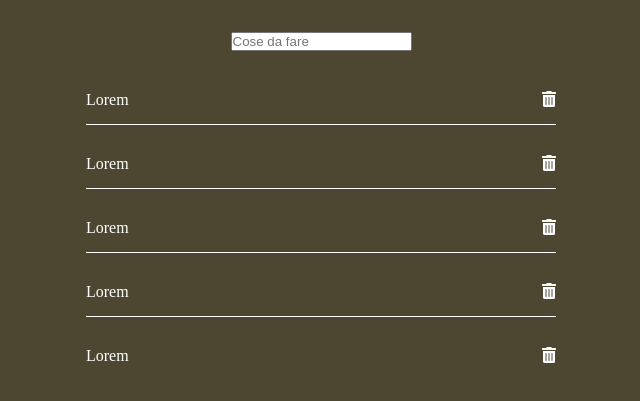
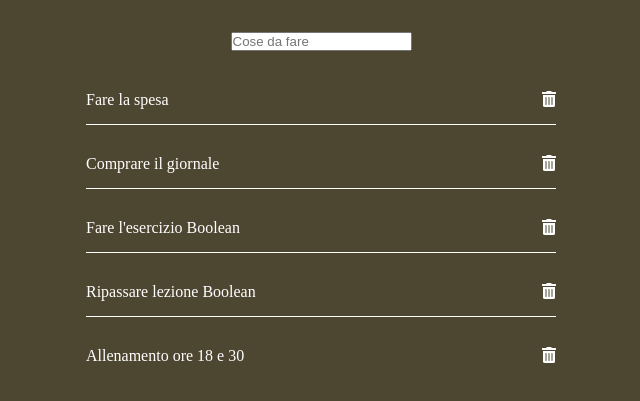
Before and after one commit to Pievisco89/js-todo-clone, a plain HTML site: page index.html in a window 1280 px wide. Shown: the part 75-476 px from the top of the page, without its empty margins (319-959 px from the left). Drawn offline with nearby package versions, Linux system fonts and the light colour scheme.

Commit message:
non riesco a trovare errore js

```diff
--- a/assets/css/style.css
+++ b/assets/css/style.css
@@ -36,3 +36,7 @@ body{
 .container ul li:last-child{
   border: none;
 }
+
+.template{
+  display: none;
+}
--- a/assets/js/script.js
+++ b/assets/js/script.js
@@ -1 +1,40 @@
-console.log("ciaociaociao")
+$(function(){
+
+  var arrThings = [
+    "Fare la spesa",
+    "Comprare il giornale",
+    "Fare l'esercizio Boolean",
+    "Ripassare lezione Boolean",
+    "Allenamento ore 18 e 30",
+  ];
+
+  for(var i = 0; i < arrThings.length; i++){
+    var strThings = arrThings[i];
+    console.log(strThings);
+
+    /* uso clone per clonare il template e poi con append aggiungo alla classe text l'elemento dell'array */
+    var item = $('.template li').clone();
+    $(item).find('.text').append(strThings);
+    $('.container ul').append(item);
+
+  }
+
+  /* click su cestino per eliminare elemento della lista */
+  $(document).on('click', '.fas', function(){
+    $(this).parent().remove();
+  });
+
+  /* intercetto l'input e lo aggiungo nell'elenco e ripulisco l'input */
+  $('. container input').keyup(function(event){
+
+    if(event.which === 13){
+
+      var item = $('.template li').clone();
+      $(item).find('.text').append($(this).val());
+      $('.container ul').append(item);
+
+    }
+
+  });
+
+});
--- a/index.html
+++ b/index.html
@@ -11,33 +11,22 @@
 <body>
 
   <div class="container">
+
     <h1>Promemoria</h1>
+
     <input type="text" placeholder="Cose da fare">
 
     <ul>
-      <li>
-        <span>Lorem</span>
-        <i class="fas fa-trash-alt"></i>
-      </li>
-      <li>
-        <span>Lorem</span>
-        <i class="fas fa-trash-alt"></i>
-      </li>
-      <li>
-        <span>Lorem</span>
-        <i class="fas fa-trash-alt"></i>
-      </li>
-      <li>
-        <span>Lorem</span>
-        <i class="fas fa-trash-alt"></i>
-      </li>
-      <li>
-        <span>Lorem</span>
-        <i class="fas fa-trash-alt"></i>
-      </li>
+
     </ul>
 
+  </div>
 
+  <div class="template">
+    <li>
+      <span class="text"></span>
+      <i class="fas fa-trash-alt"></i>
+    </li>
   </div>
 
   <script src="https://code.jquery.com/jquery-3.6.0.min.js" integrity="sha256-/xUj+3OJU5yExlq6GSYGSHk7tPXikynS7ogEvDej/m4=" crossorigin="anonymous"></script>
```
